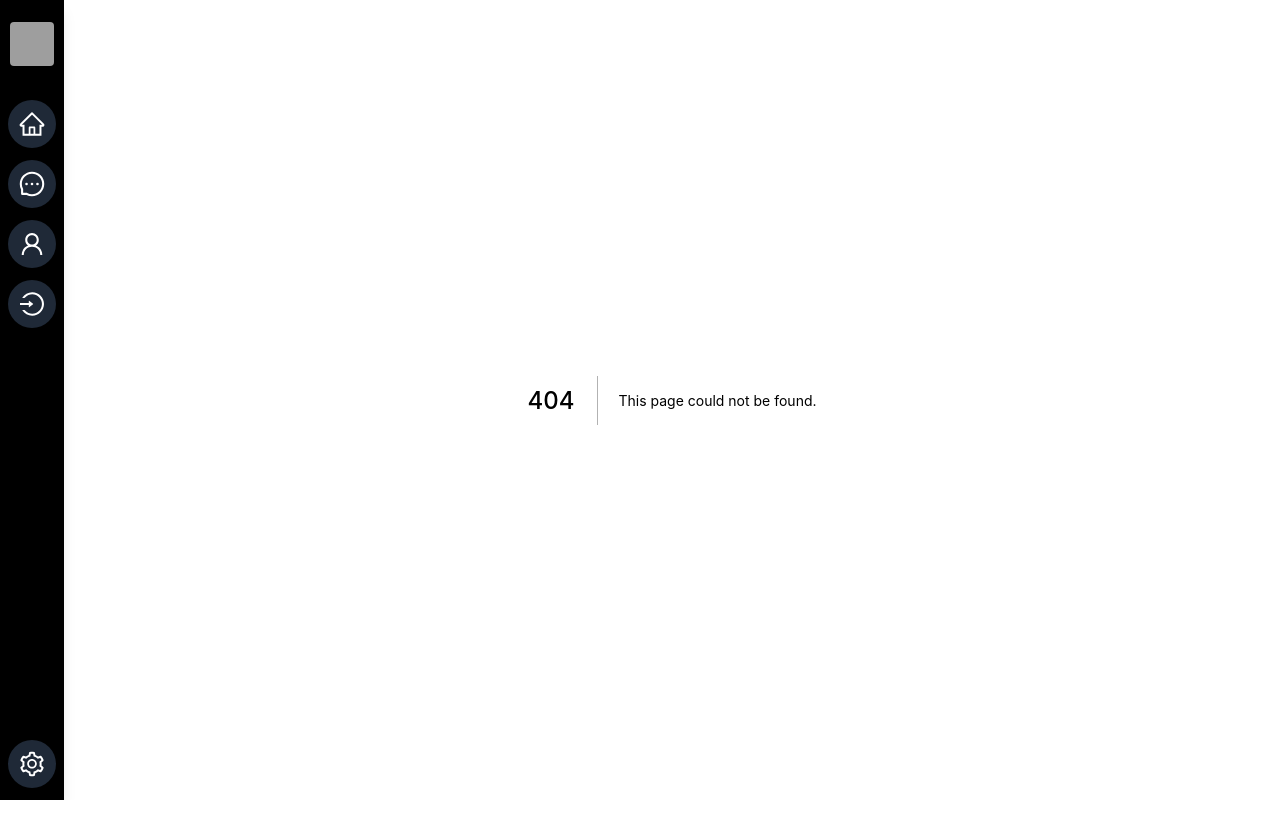
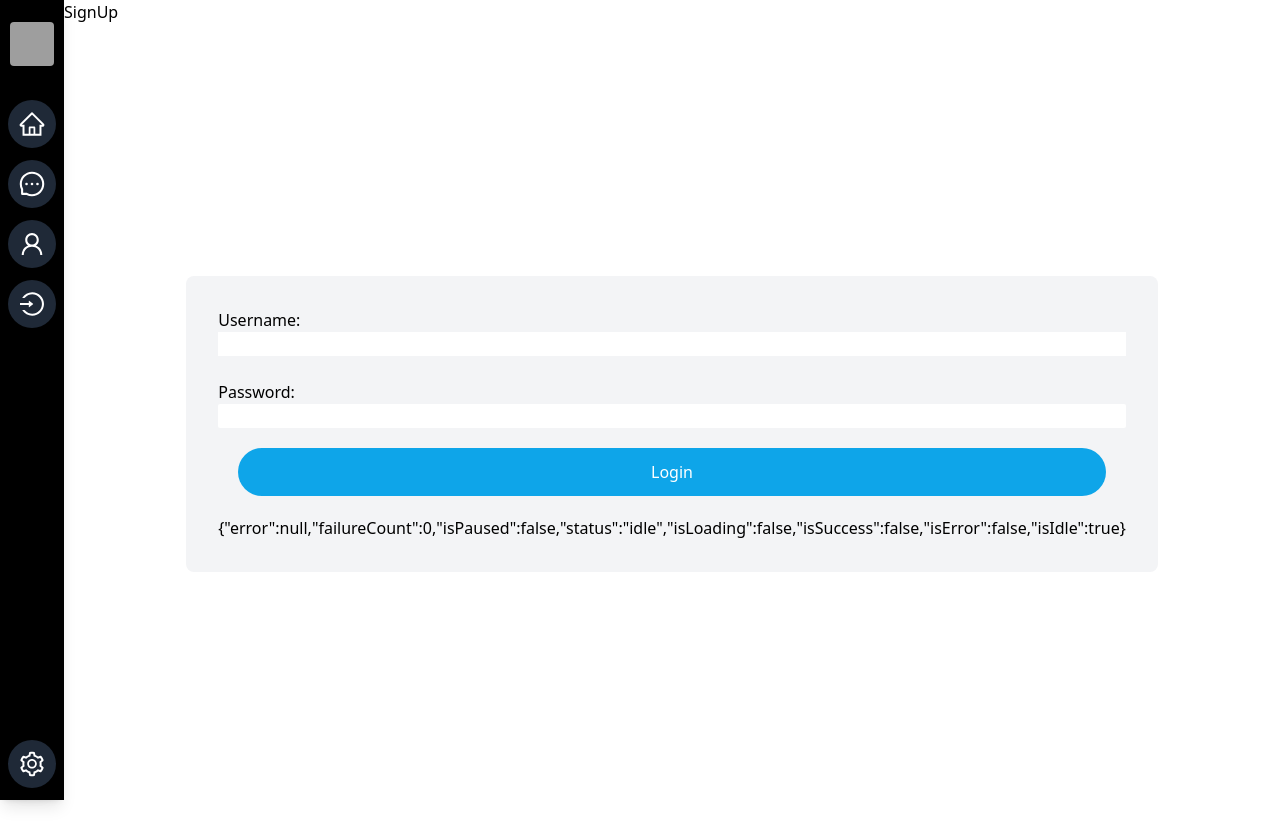
Before and after one commit to windbelike/Wind-IM, a Next.js app: page /entry in a window 1280 px wide. Before the commit this address had no page. Before the commit the page ends 800 px from the top, so only its background shows below. Built offline with nearby package versions, Linux system fonts and the light colour scheme; grey boxes are pictures that could not be loaded.

Commit message:
login and signup page switch

```diff
--- /dev/null
+++ b/pages/entry/index.jsx
@@ -0,0 +1,96 @@
+import { useState, useRef } from 'react'
+import axios from 'axios'
+import { useMutation } from 'react-query'
+
+export default function index () {
+  const [loginSwitch, setLoginSiwtch] = useState(true) // 默认登录界面
+  return (
+    <>
+      <button onClick={() => setLoginSiwtch(!loginSwitch)}>
+        {loginSwitch && 'SignUp'}
+        {!loginSwitch && 'Login'}
+      </button>
+      {loginSwitch && <LoginForm/>}
+      {!loginSwitch && <SignUpForm/>}
+    </>
+  )
+}
+
+async function login ({ email, pwd }) {
+  const result = await axios.post('/api/login', {
+    email,
+    pwd
+  })
+  return result.data
+}
+
+async function createAccount ({ email, pwd }) {
+  await axios.post('/api/signup', {
+    email, pwd
+  })
+}
+function SignUpForm () {
+  // useRef don't cause a rerender
+  const $email = useRef()
+  const $pwd = useRef()
+
+  // prisma.user.findMany()
+  const createAccountMutation = useMutation(createAccount, {
+    onSuccess () {
+      alert('created!')
+    }
+  })
+
+  function onClickCreateAccount () {
+    const email = $email.current.value
+    const pwd = $pwd.current.value
+    console.log('email:' + email)
+    console.log('pwd:' + pwd)
+    createAccountMutation.mutate({ email, pwd })
+  }
+
+  return (
+    <>
+      <div className='flex h-full justify-center items-center'>
+        <div className='flex flex-col bg-gray-100 p-8 rounded-lg'>
+          <label htmlFor="emailInput">Email: </label>
+          <input ref={$email} id="emailInput" type="text" name="text"/>
+          <br/>
+          <label htmlFor="pwdInput">Password: </label>
+          <input ref={$pwd} className='rounded-sm' id="pwdInput" type="password" name="text"/>
+          <button disabled={createAccountMutation.isLoading} className='h-10 rounded-full bg-sky-500 text-white hover:bg-sky-600 mt-7 mx-5 px-5 shrink-0 focus:ring focus:ring-sky-300 active:bg-sky-700 focus:outline-none' onClick={onClickCreateAccount}>Sign Up</button>
+        </div>
+      </div>
+    </>
+  )
+}
+
+function LoginForm () {
+  const loginMutation = useMutation(login)
+  const $email = useRef(null)
+  const $pwd = useRef(null)
+
+  function onClickLogin () {
+    const email = $email.current.value
+    const pwd = $pwd.current.value
+    loginMutation.mutate({ email, pwd })
+  }
+
+  return (
+    <div className='flex h-full justify-center items-center'>
+      <div className='flex flex-col bg-gray-100 p-8 rounded-lg'>
+        {loginMutation.error && <div style={{ color: 'red' }}>{loginMutation.error.response.data.message}</div>}
+        <label>Username: </label>
+        <input type="text" ref={$email}/>
+        <br/>
+        <label >Password: </label>
+        <input className='rounded-sm' type="password" ref={$pwd}/>
+        <button onClick={onClickLogin} className='h-12 rounded-full bg-sky-500 text-white hover:bg-sky-600 m-5 px-5 shrink-0 focus:ring focus:ring-sky-300 active:bg-sky-700 focus:outline-none' >Login</button>
+        <div>{JSON.stringify(loginMutation) }</div>
+      </div>
+    </div>
+  )
+}
+
+LoginForm.isEntry = true
+SignUpForm.isEntry = true
```
